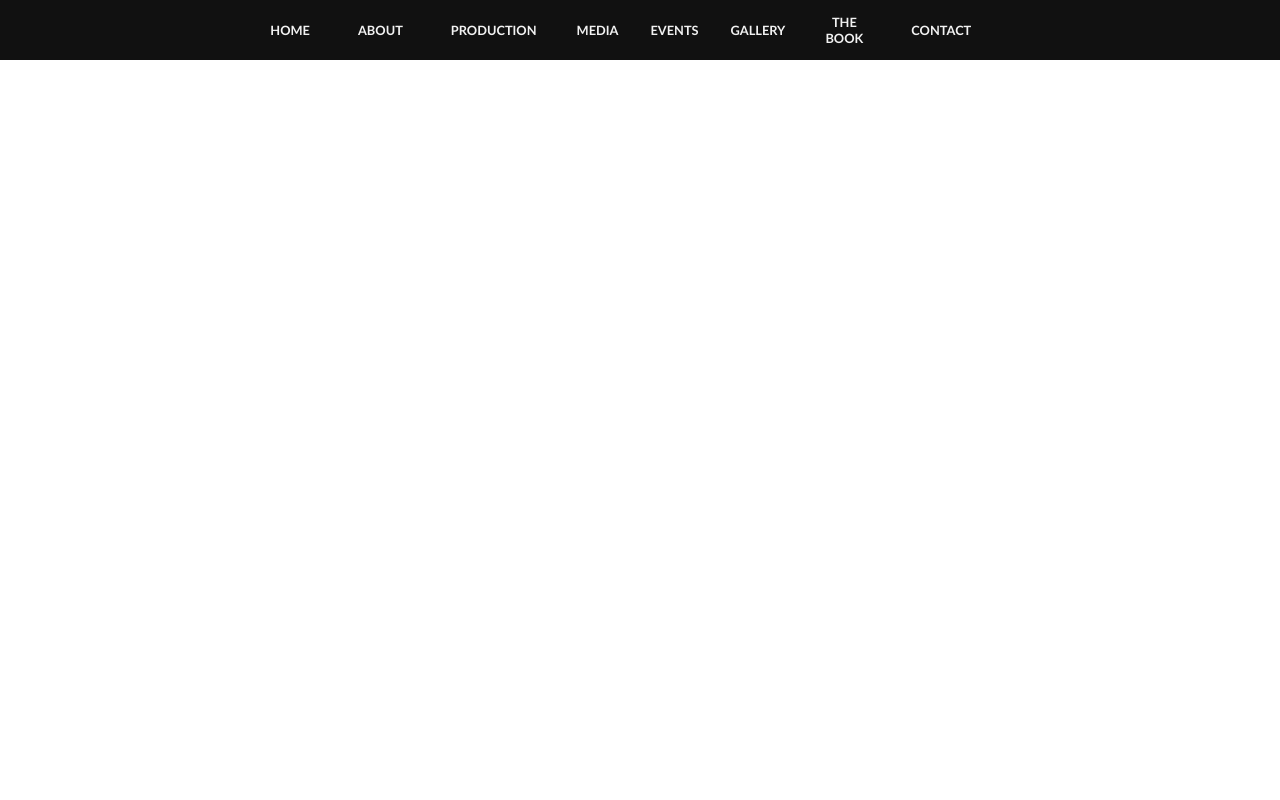
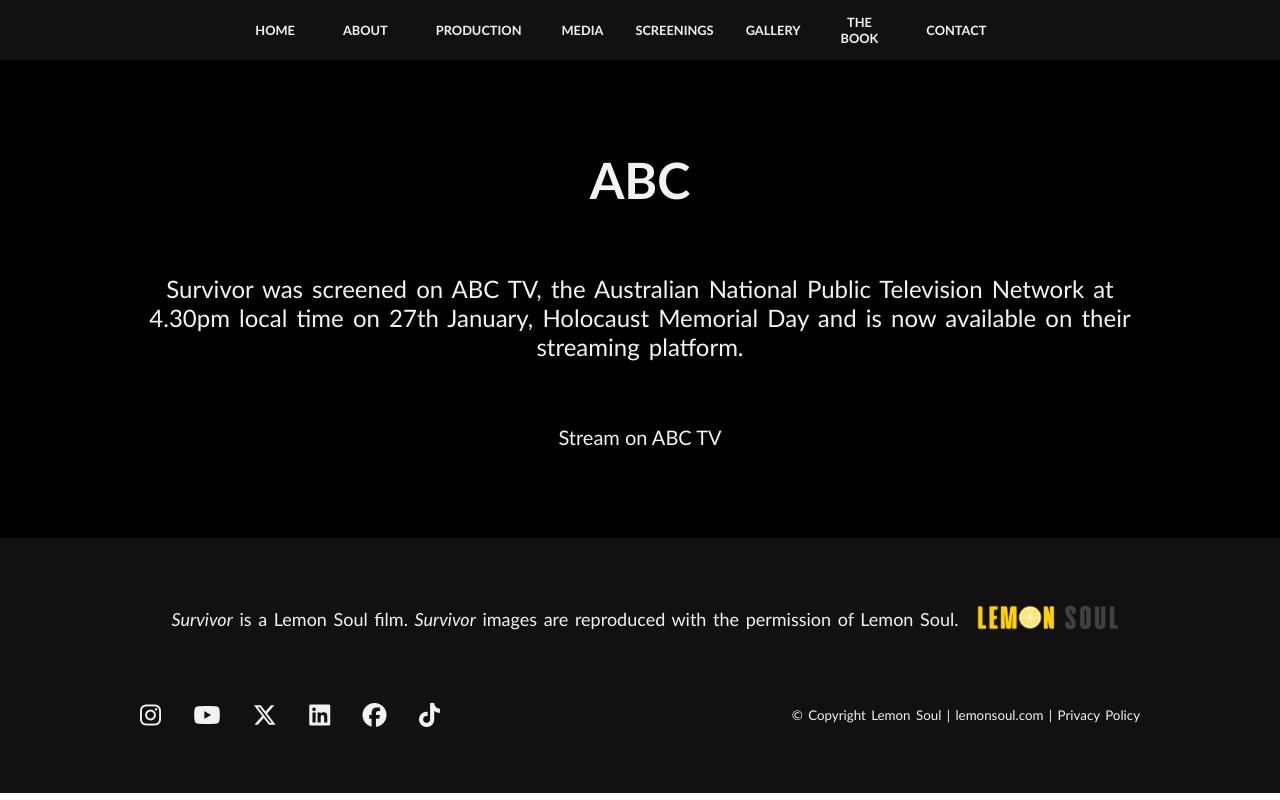
Before and after one commit to totes7/Survivor, a React (Create React App) app: page /abc in a window 1280 px wide. Built offline with nearby package versions, Linux system fonts and the light colour scheme.

Commit message:
latest updates

```diff
--- a/src/App.css
+++ b/src/App.css
@@ -23,6 +23,8 @@ body {
 .book,
 .screening,
 .past-events,
+.abc,
+.netflix,
 .screening-form,
 .contact,
 .media-pack,
@@ -926,6 +928,64 @@ body {
   margin-top: 5%;
 }
 
+/* ABC */
+
+.abc {
+  padding: 7% 0;
+  display: flex;
+  flex-flow: column;
+  align-items: center;
+  justify-content: center;
+}
+
+.abc h1 {
+  font-size: 50px;
+}
+
+.abc p {
+  margin: 5% 10%;
+  font-size: 24px;
+  word-spacing: 3px;
+  text-align: center;
+}
+
+.abc a {
+  font-size: 20px;
+  text-decoration: none;
+  color: rgb(242, 242, 242);
+}
+
+.abc a:hover {
+  color: rgb(30, 59, 155);
+}
+
+/* Netflix */
+
+.netflix{
+  padding: 5% 0;
+  display: flex;
+  flex-flow: column;
+  align-items: center;
+  justify-content: center;
+}
+
+.netflix h1 {
+  font-size: 40px;
+}
+
+.netflix h3 {
+  font-size: 30px;
+  margin-top: 5%;
+  text-align: center;
+}
+
+.netflix p {
+  margin: 2% 15%;
+  font-size: 22px;
+  word-spacing: 3px;
+  /* text-align: center; */
+}
+
 /* Book */
 
 .book {
@@ -1196,6 +1256,16 @@ body {
     margin: 0 0 0 5%;
   }
 
+  .abc p {
+    margin: 10%;
+    font-size: 24px;
+    word-spacing: 3px;
+  }
+
+  .abc a {
+    margin-bottom: 35%;
+  }
+
   .form-button {
     width: 20%;
   }
@@ -1612,6 +1682,24 @@ body {
     text-align: center;
   }
 
+  .abc p {
+    margin: 10%;
+    font-size: 20px;
+    word-spacing: 3px;
+  }
+
+  .netflix h3 {
+    font-size: 25px;
+    margin: 10% 0;
+    text-align: center;
+  }
+
+  .netflix p {
+    margin: 2% 10%;
+    font-size: 20px;
+    word-spacing: 3px;
+  }
+
   .screening-form h1 {
     font-size: 40px;
     text-align: center;
@@ -1636,6 +1724,11 @@ body {
     margin-top: 10%;
   }
 
+  .past-events p {
+    margin: 2% 0;
+    text-align: center;
+  }
+
   .past-postcard-two {
     width: 100%;
     margin: 5% 0 0 0;
--- a/src/App.jsx
+++ b/src/App.jsx
@@ -19,6 +19,8 @@ import Podcasts from "./components/pages/Podcasts";
 import Bonus from "./components/pages/Bonus";
 import Gallery2 from "./components/pages/Gallery2";
 import PastEvents from "./components/pages/PastEvents";
+import Abc from "./components/pages/Abc";
+import Netflix from "./components/pages/Netflix";
 
 function App() {
   return (
@@ -31,6 +33,8 @@ function App() {
         <Route path="/info" element={<Info/>} />
         <Route path="/screening" element={<Screening/>} />
         <Route path="/past-events" element={<PastEvents/>}/>
+        <Route path="/abc" element={<Abc/>}/>
+        <Route path="/netflix" element={<Netflix/>}/>
         <Route path="/screening-form" element={<ScreeningForm/>} />
         <Route path="/book" element={<Book/>} />
         <Route path="/mediapack" element={<MediaPack/>} />
--- a/src/components/Footer.jsx
+++ b/src/components/Footer.jsx
@@ -70,9 +70,9 @@ function Footer() {
           </div>
 
           <small class="website-rights">
-            © Copyright Exceptional Agency |{" "}
-            <Link to="https://www.exceptionalagency.com/" target="_blank">
-              exceptionalagency.com
+            © Copyright Lemon Soul |{" "}
+            <Link to="https://lemonsoul.com/" target="_blank">
+              lemonsoul.com
             </Link>{" "}
             | <Link to="/privacy-policy">Privacy Policy</Link>{" "}
           </small>
--- a/src/components/MenuItems3.js
+++ b/src/components/MenuItems3.js
@@ -1,6 +1,6 @@
 export const MenuItems3 = [
     {
-      title: 'UPCOMING',
+      title: 'CURRENT EVENTS',
       path: '/screening',
       className: 'dropdown-link'
     },
@@ -9,4 +9,14 @@ export const MenuItems3 = [
       path: '/past-events',
       className: 'dropdown-link'
     },
+    {
+      title: 'ABC',
+      path: '/abc',
+      className: 'dropdown-link'
+    },
+    {
+      title: 'NETFLIX',
+      path: '/netflix',
+      className: 'dropdown-link'
+    },
   ];
--- a/src/components/Navbar.jsx
+++ b/src/components/Navbar.jsx
@@ -202,7 +202,7 @@ function Navbar() {
               onMouseEnter={onMouseEnter3}
               onMouseLeave={onMouseLeave3}
               >
-              EVENTS
+              SCREENINGS
               {dropdown3 && <Dropdown3 />}
               </li>
               <li className="nav-item">
@@ -211,7 +211,7 @@ function Navbar() {
                 className="nav-links mobile-link"
                 onClick={closeMobileMenu}
               >
-                UPCOMING EVENTS
+                CURRENT EVENTS
               </Link>
             </li>
             <li className="nav-item">
@@ -221,6 +221,24 @@ function Navbar() {
                 onClick={closeMobileMenu}
               >
                 PAST EVENTS
+              </Link>
+            </li>
+            <li className="nav-item">
+              <Link
+                to="/abc"
+                className="nav-links mobile-link"
+                onClick={closeMobileMenu}
+              >
+                ABC
+              </Link>
+            </li>
+            <li className="nav-item">
+              <Link
+                to="/netflix"
+                className="nav-links mobile-link"
+                onClick={closeMobileMenu}
+              >
+                NETFLIX
               </Link>
             </li>
             <li
--- /dev/null
+++ b/src/components/pages/Abc.jsx
@@ -0,0 +1,31 @@
+import React from "react";
+import { Link } from "react-router-dom";
+import "../../App.css";
+import Footer from "../Footer";
+
+function Abc() {
+  return (
+    <>
+      <div className="abc">
+        <h1>ABC</h1>
+
+        <p>
+          Survivor was screened on ABC TV, the Australian National Public
+          Television Network at 4.30pm local time on 27th January, Holocaust
+          Memorial Day and is now available on their streaming platform.
+        </p>
+
+        <Link
+          to="https://www.abc.net.au/tv/epg/index.html#/"
+          target="_blank"
+        >
+          Stream on ABC TV
+        </Link>
+      </div>
+
+      <Footer/>
+    </>
+  );
+}
+
+export default Abc;
--- /dev/null
+++ b/src/components/pages/Netflix.jsx
@@ -0,0 +1,37 @@
+import React from "react";
+import "../../App.css";
+import Footer from "../Footer";
+
+function Netflix() {
+  return (
+    <>
+      <div className="netflix">
+        <h1>NETFLIX</h1>
+
+        <h3>Groundbreaking Animated Holocaust Drama, SURVIVOR Debuts in Israel on Netflix</h3>
+
+        <p>[LONDON, 16th May 2025] — In this year of remembrance, Lemon Soul is proud to announce the release of a powerful 40-minute animated drama SURVIVOR that sheds light on one of history’s darkest chapters: the Holocaust. This poignant production combines striking animation with an emotionally resonant narrative to educate and inspire audiences of all generations, (the film is a 12A rating). The film explores the profound human cost of the Holocaust through the eyes of Holocaust survivor now 94 years old, Ivor Perl BEM offering a deeply personal perspective on survival, loss, and hope. Using the medium of animation, the story conveys its powerful message in a visually compelling and accessible way, reaching viewers on a visceral level.</p>
+
+        <p>“Through animation, we aim to tell this story in a way that is both impactful and approachable, creating a bridge between past and present,” said executive producer Nigel Canin “This film is a way to record Ivor’s extraordinary testimony; it’s a reminder of the resilience of the human spirit and the importance of love over hate.”</p>
+
+        <p>The drama serves as both a tribute to Holocaust victims and survivors and an educational tool for fostering awareness about this critical part of history. With its stunning visuals created by first time director Zoom Rockman, the score composed by Erran Baron Cohen, it is poised to resonate with all viewers.</p>
+
+        <h3>Availability</h3>
+
+        <p>The animated drama is now streaming on Netflix Israel from May 16th 2025.</p>
+
+        <h3>About the Production</h3>
+
+        <p>At just 24 years old, Zoom Rockman has already established himself as a talented cartoonist and now as a visionary director and animator, bringing unparalleled attention to detail in his retelling of Ivor's Story, based on the poignant memoir Chicken Soup Under the Tree; A Journey to Hell and Back published by Lemon Soul. Zoom’s meticulous approach to animation breathes life into Ivor’s harrowing yet hopeful journey, capturing every emotion with authenticity and care. His dedication to preserving the essence of the story while pushing creative boundaries has resulted in a visually stunning and deeply moving portrayal of resilience and humanity.</p>
+
+        <h3>About Netflix</h3>
+
+        <p>Netflix is one of the world's leading entertainment services, with over 300 million paid memberships in over 190 countries enjoying TV series, films, and games across a wide variety of genres and languages. Members can play, pause and resume watching, as much as they want, anytime, anywhere, and can change their plans at any time.</p>
+      </div>
+
+      <Footer/>
+    </>
+  );
+}
+
+export default Netflix;
--- a/src/components/pages/PastEvents.jsx
+++ b/src/components/pages/PastEvents.jsx
@@ -7,12 +7,76 @@ import postcardTwo from "../../images/MediaPostcard-2.jpg";
 import banner from "../../images/Banner-2.jpg";
 import poster from "../../images/Poster.jpg";
 import romaniaBanner from "../../images/RomaniaPoster.jpeg";
+import dachau from "../../images/DachauPoster.png";
 
 function PastEvents() {
   return (
     <>
       <div className="past-events">
         <h1>PAST EVENTS</h1>
+
+        <h3>World School's Premiere</h3>
+
+        <div id="screening-banner">
+          <img className="banner" src={poster} alt="survivor banner" />
+        </div>
+
+        <p>Survivor screening followed by Zoom Rockman and Nigel Canin in conversation with Mark Penney</p>
+        <p>Performance Pini Brown</p>
+        <p>Schools - May 12th, Solihull School, Solihull</p>
+
+        <Link
+          to="https://www.trybooking.com/uk/events/landing/80393?"
+          target="_blank"
+        >
+          <button>BOOK</button>
+        </Link>
+
+        <p>Evening - May 12th, Solihull School, Solihull</p>
+
+        <Link
+          to="https://www.trybooking.com/uk/events/landing/80599?"
+          target="_blank"
+        >
+          <button>BOOK</button>
+        </Link>
+
+        <h3>Peter Kessler Film Club Special Event</h3>
+
+        <div id="screening-banner">
+          <img className="banner" src={poster} alt="survivor banner" />
+        </div>
+
+        <p>May 2nd, Magdalen College Auditorium, Oxford University</p>
+
+        <Link
+          to="https://talks.ox.ac.uk/talks/id/566ac03e-6000-4ae6-80a9-059024a65469/"
+          target="_blank"
+        >
+          <button>BOOK</button>
+        </Link>
+
+
+        <h3>Commemorating the 80th Anniversary of the Liberation of Dachau</h3>
+
+        <Link
+          to="https://www.eventbrite.co.uk/e/commemorating-the-80th-anniversary-of-the-liberation-of-dachau-tickets-1301797143299"
+          target="_blank"
+        >
+          <img
+            src={dachau}
+            alt="dachau liberation commemoration poster"
+            className="banner"
+          />
+        </Link>
+
+        <p>April 29th, Central London</p>
+        <Link
+          to="https://www.eventbrite.co.uk/e/commemorating-the-80th-anniversary-of-the-liberation-of-dachau-tickets-1301797143299"
+          target="_blank"
+        >
+          <button>BOOK</button>
+        </Link>
 
 
         <h3>March 25th, South Hampstead Synagogue, London</h3>
```
Also changed, not shown: src/components/pages/Screening.jsx (+8 -58 lines).
